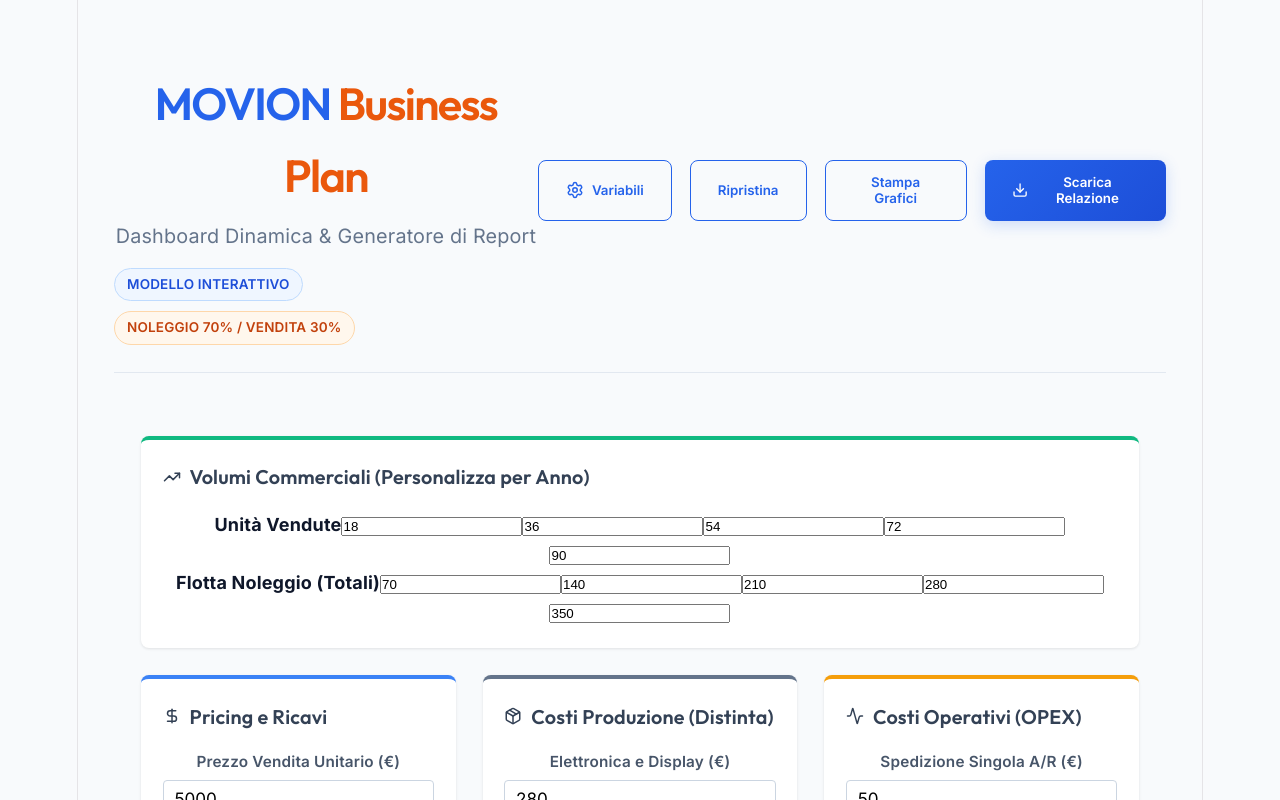
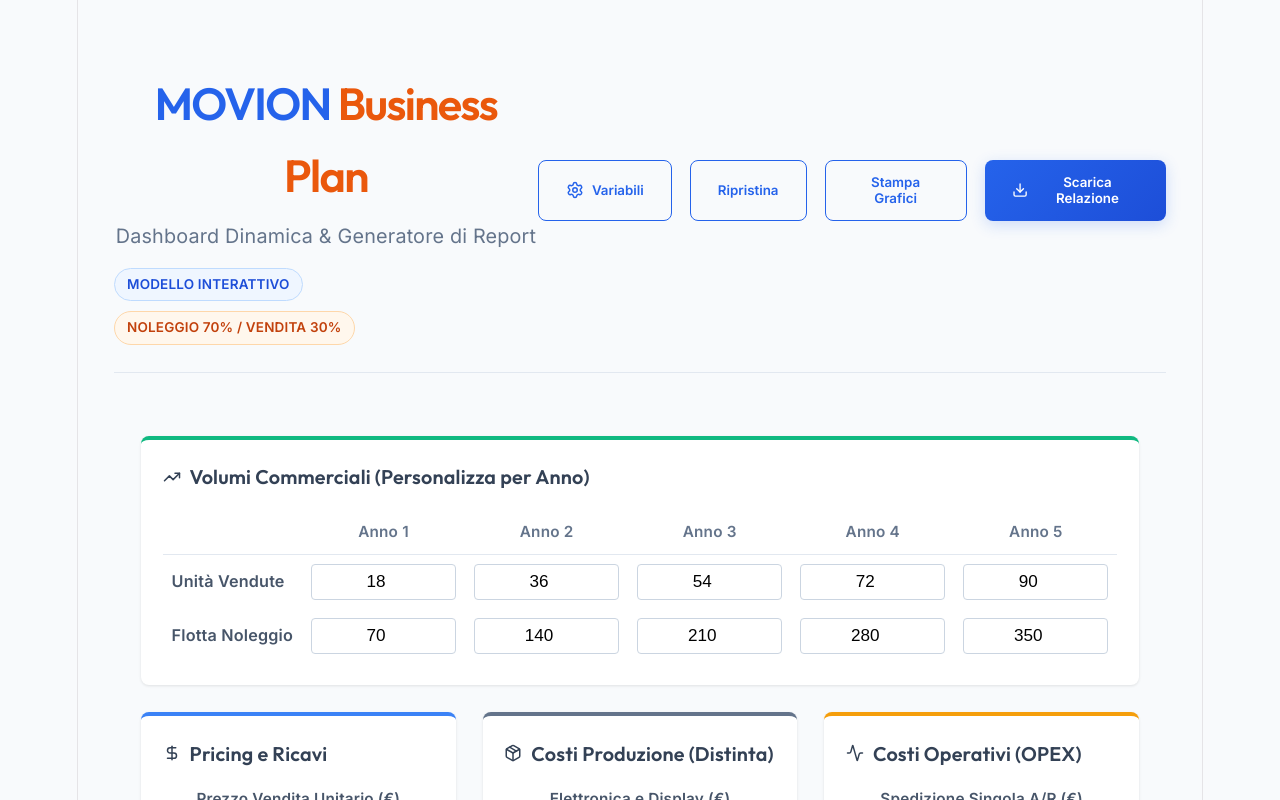
Before and after one commit to giuseppedisorbo-droid/Movion, a React (Vite) app in the folder movion_dashboard/: page / in a window 1280 px wide. Both pictures are taken after a click on the button "Variabili". Shown: the top 800 px of the page. Built offline with nearby package versions, Linux system fonts and the light colour scheme.

Commit message:
Migliorata interfaccia utente per inserimento volumi tramite formato tabellare

```diff
--- a/movion_dashboard/src/App.css
+++ b/movion_dashboard/src/App.css
@@ -447,3 +447,41 @@
     -webkit-print-color-adjust: exact;
   }
 }
+
+.volumes-table {
+  width: 100%;
+  overflow-x: auto;
+  margin-top: 0.5rem;
+}
+.volumes-table table {
+  width: 100%;
+  border-collapse: collapse;
+}
+.volumes-table th {
+  text-align: center;
+  padding: 0.5rem;
+  color: #64748b;
+  font-size: 0.85rem;
+  font-weight: 600;
+  border-bottom: 1px solid #e2e8f0;
+}
+.volumes-table td {
+  padding: 0.5rem;
+}
+.volumes-table td:first-child {
+  font-weight: 600;
+  color: #475569;
+  font-size: 0.9rem;
+  white-space: nowrap;
+  text-align: left;
+}
+.volumes-table input {
+  width: 100%;
+  min-width: 60px;
+  box-sizing: border-box;
+  padding: 0.4rem;
+  border: 1px solid #cbd5e1;
+  border-radius: 4px;
+  text-align: center;
+  font-size: 0.95rem;
+}
--- a/movion_dashboard/src/App.jsx
+++ b/movion_dashboard/src/App.jsx
@@ -246,23 +246,37 @@
             {/* GRUPPO 1 */}
             <div className="setting-card group-green" style={{ gridColumn: '1 / -1' }}>
               <h3><TrendingUp size={18}/> Volumi Commerciali (Personalizza per Anno)</h3>
-              <div className="volumes-grid">
-                <div className="volumes-row">
-                  <strong>Unità Vendute</strong>
-                  <input type="number" name="salesY1" value={config.salesY1} onChange={handleChange} title="Anno 1" placeholder="Y1"/>
-                  <input type="number" name="salesY2" value={config.salesY2} onChange={handleChange} title="Anno 2" placeholder="Y2"/>
-                  <input type="number" name="salesY3" value={config.salesY3} onChange={handleChange} title="Anno 3" placeholder="Y3"/>
-                  <input type="number" name="salesY4" value={config.salesY4} onChange={handleChange} title="Anno 4" placeholder="Y4"/>
-                  <input type="number" name="salesY5" value={config.salesY5} onChange={handleChange} title="Anno 5" placeholder="Y5"/>
-                </div>
-                <div className="volumes-row">
-                  <strong>Flotta Noleggio (Totali)</strong>
-                  <input type="number" name="fleetY1" value={config.fleetY1} onChange={handleChange} title="Anno 1" placeholder="Y1"/>
-                  <input type="number" name="fleetY2" value={config.fleetY2} onChange={handleChange} title="Anno 2" placeholder="Y2"/>
-                  <input type="number" name="fleetY3" value={config.fleetY3} onChange={handleChange} title="Anno 3" placeholder="Y3"/>
-                  <input type="number" name="fleetY4" value={config.fleetY4} onChange={handleChange} title="Anno 4" placeholder="Y4"/>
-                  <input type="number" name="fleetY5" value={config.fleetY5} onChange={handleChange} title="Anno 5" placeholder="Y5"/>
-                </div>
+              <div className="volumes-table">
+                <table>
+                  <thead>
+                    <tr>
+                      <th></th>
+                      <th>Anno 1</th>
+                      <th>Anno 2</th>
+                      <th>Anno 3</th>
+                      <th>Anno 4</th>
+                      <th>Anno 5</th>
+                    </tr>
+                  </thead>
+                  <tbody>
+                    <tr>
+                      <td>Unità Vendute</td>
+                      <td><input type="number" name="salesY1" value={config.salesY1} onChange={handleChange} title="Anno 1" placeholder="Y1"/></td>
+                      <td><input type="number" name="salesY2" value={config.salesY2} onChange={handleChange} title="Anno 2" placeholder="Y2"/></td>
+                      <td><input type="number" name="salesY3" value={config.salesY3} onChange={handleChange} title="Anno 3" placeholder="Y3"/></td>
+                      <td><input type="number" name="salesY4" value={config.salesY4} onChange={handleChange} title="Anno 4" placeholder="Y4"/></td>
+                      <td><input type="number" name="salesY5" value={config.salesY5} onChange={handleChange} title="Anno 5" placeholder="Y5"/></td>
+                    </tr>
+                    <tr>
+                      <td>Flotta Noleggio</td>
+                      <td><input type="number" name="fleetY1" value={config.fleetY1} onChange={handleChange} title="Anno 1" placeholder="Y1"/></td>
+                      <td><input type="number" name="fleetY2" value={config.fleetY2} onChange={handleChange} title="Anno 2" placeholder="Y2"/></td>
+                      <td><input type="number" name="fleetY3" value={config.fleetY3} onChange={handleChange} title="Anno 3" placeholder="Y3"/></td>
+                      <td><input type="number" name="fleetY4" value={config.fleetY4} onChange={handleChange} title="Anno 4" placeholder="Y4"/></td>
+                      <td><input type="number" name="fleetY5" value={config.fleetY5} onChange={handleChange} title="Anno 5" placeholder="Y5"/></td>
+                    </tr>
+                  </tbody>
+                </table>
               </div>
             </div>
 
```
